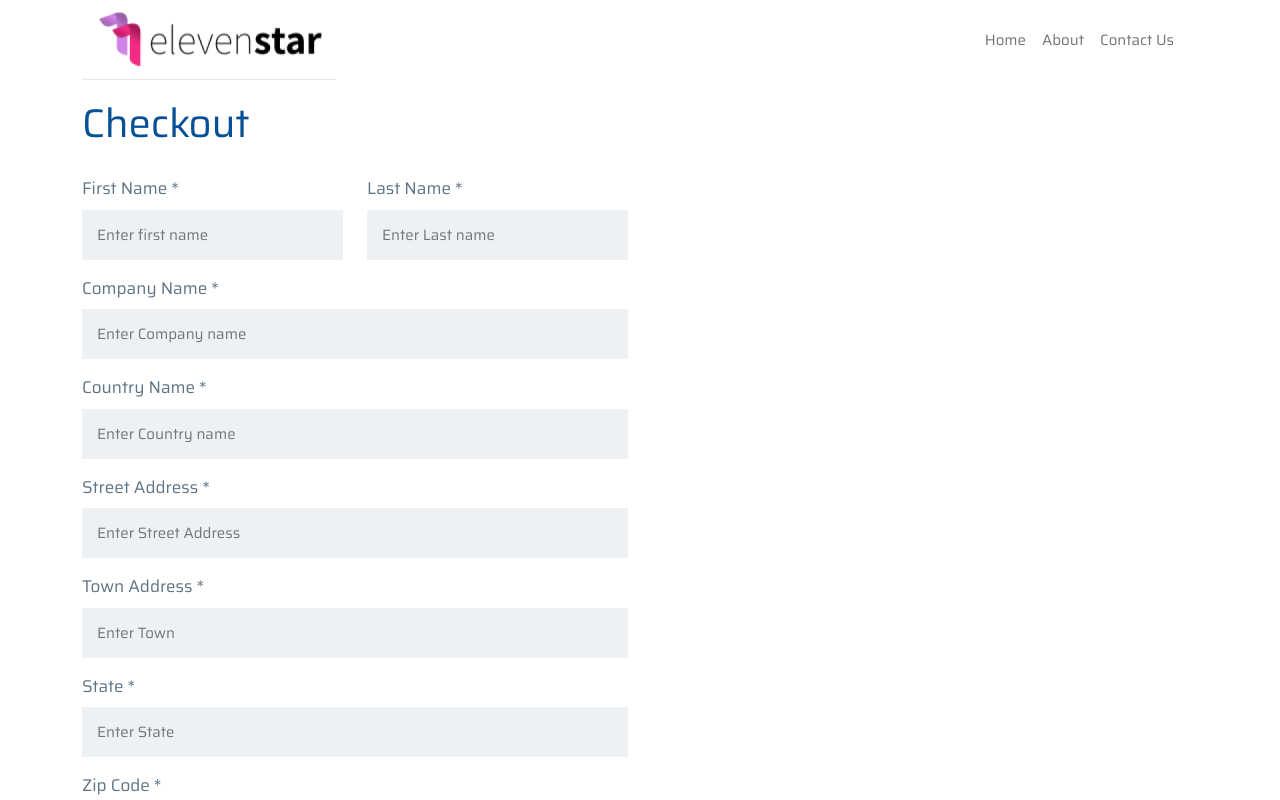
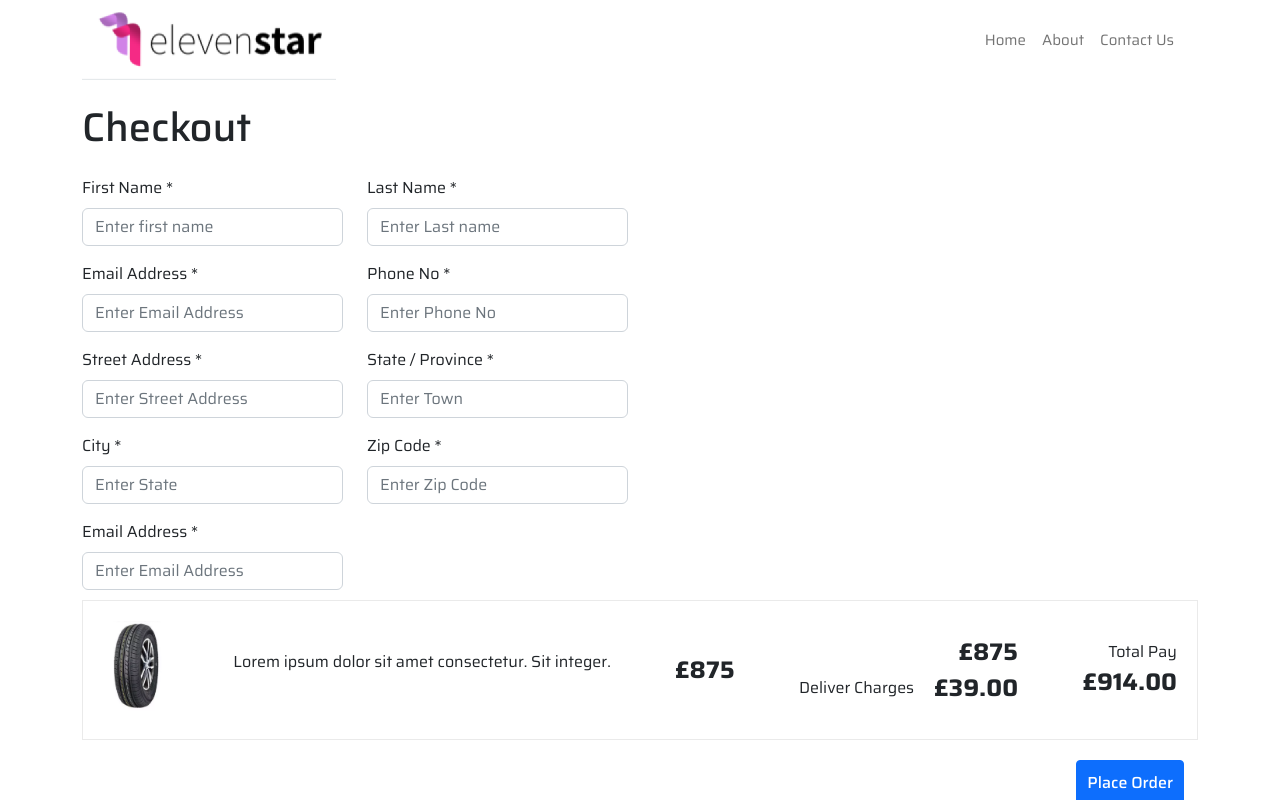
Before and after one commit to Noman12341/tier-shop-10-23-2022, a React (Create React App) app in the folder client/: page /checkout-page in a window 1280 px wide. Shown: the top 800 px of the page. Built offline with nearby package versions, Linux system fonts and the light colour scheme.

Commit message:
add checkout page

```diff
--- a/client/src/Pages/CheckoutPage/CheckoutPage.jsx
+++ b/client/src/Pages/CheckoutPage/CheckoutPage.jsx
@@ -1,12 +1,13 @@
 import React from "react";
 import "./checkout-page.css";
 import { Container, Row, Col, Form, Button } from "react-bootstrap";
+import TyreImg from "../../Assets/Images/tyre-img.png";
 
 function CheckoutPage() {
   return (
     <section>
       <Container>
-        <h1 className="page-title">Checkout</h1>
+        <h1 className="my-4">Checkout</h1>
 
         <Form>
           <Row>
@@ -14,127 +15,122 @@ function CheckoutPage() {
               <Row>
                 <Col md={6}>
                   <Form.Group>
-                    <Form.Label className="custom-form-lable">
+                    <Form.Label>
                       First Name <span>*</span>
                     </Form.Label>
-                    <input
-                      className="custom-form-control"
-                      type="text"
-                      placeholder="Enter first name"
-                    />
+                    <Form.Control type="text" placeholder="Enter first name" />
                   </Form.Group>
                 </Col>
                 <Col md={6}>
                   <Form.Group>
-                    <Form.Label className="custom-form-lable">
+                    <Form.Label>
                       Last Name <span>*</span>
                     </Form.Label>
-                    <input
-                      className="custom-form-control"
-                      type="text"
-                      placeholder="Enter Last name"
-                    />
+                    <Form.Control type="text" placeholder="Enter Last name" />
                   </Form.Group>
                 </Col>
               </Row>
               {/* company name */}
-              <Form.Group className="mt-3">
-                <Form.Label className="custom-form-lable">
-                  Company Name <span>*</span>
+              <Row>
+                <Form.Group as={Col} className="mt-3">
+                  <Form.Label>
+                    Email Address <span>*</span>
                   </Form.Label>
-                <input
-                  className="custom-form-control"
-                  type="text"
-                  placeholder="Enter Company name"
-                />
+                  <Form.Control type="text" placeholder="Enter Email Address" />
                 </Form.Group>
 
                 {/* Country / Region */}
-              <Form.Group className="mt-3">
-                <Form.Label className="custom-form-lable">
-                  Country Name <span>*</span>
+                <Form.Group as={Col} className="mt-3">
+                  <Form.Label>
+                    Phone No <span>*</span>
                   </Form.Label>
-                <input
-                  className="custom-form-control"
-                  type="text"
-                  placeholder="Enter Country name"
-                />
+                  <Form.Control type="text" placeholder="Enter Phone No" />
                 </Form.Group>
-
+              </Row>
+              <Row>
                 {/* Street Address */}
-              <Form.Group className="mt-3">
-                <Form.Label className="custom-form-lable">
+                <Form.Group as={Col} className="mt-3">
+                  <Form.Label>
                     Street Address <span>*</span>
                   </Form.Label>
-                <input
-                  className="custom-form-control"
+                  <Form.Control
                     type="text"
                     placeholder="Enter Street Address"
                   />
                 </Form.Group>
 
                 {/* Town Address */}
-              <Form.Group className="mt-3">
-                <Form.Label className="custom-form-lable">
-                  Town Address <span>*</span>
+                <Form.Group as={Col} className="mt-3">
+                  <Form.Label>
+                    State / Province <span>*</span>
                   </Form.Label>
-                <input
-                  className="custom-form-control"
-                  type="text"
-                  placeholder="Enter Town"
-                />
+                  <Form.Control type="text" placeholder="Enter Town" />
                 </Form.Group>
-
+              </Row>
+              <Row>
                 {/* State Address */}
-              <Form.Group className="mt-3">
-                <Form.Label className="custom-form-lable">
-                  State <span>*</span>
+                <Form.Group as={Col} className="mt-3">
+                  <Form.Label>
+                    City <span>*</span>
                   </Form.Label>
-                <input
-                  className="custom-form-control"
-                  type="text"
-                  placeholder="Enter State "
-                />
+                  <Form.Control type="text" placeholder="Enter State " />
                 </Form.Group>
 
                 {/* Zip Address */}
-              <Form.Group className="mt-3">
-                <Form.Label className="custom-form-lable">
+                <Form.Group as={Col} className="mt-3">
+                  <Form.Label>
                     Zip Code <span>*</span>
                   </Form.Label>
-                <input
-                  className="custom-form-control"
-                  type="text"
-                  placeholder="Enter Zip Code"
-                />
+                  <Form.Control type="text" placeholder="Enter Zip Code" />
                 </Form.Group>
+              </Row>
 
-              {/* Street Address */}
-              <Form.Group className="mt-3">
-                <Form.Label className="custom-form-lable">
-                  Phone Number <span>*</span>
-                </Form.Label>
-                <input
-                  className="custom-form-control"
-                  type="text"
-                  placeholder="Enter Phone Number"
-                />
-              </Form.Group>
-
+              <Row>
                 {/* Email Address */}
-              <Form.Group className="mt-3">
-                <Form.Label className="custom-form-lable">
+                <Form.Group as={Col} className="mt-3">
+                  <Form.Label>
                     Email Address <span>*</span>
                   </Form.Label>
-                <input
-                  className="custom-form-control"
-                  type="text"
-                  placeholder="Enter Email Address"
-                />
+                  <Form.Control type="text" placeholder="Enter Email Address" />
                 </Form.Group>
+                <Form.Group as={Col}></Form.Group>
+              </Row>
+              {/* Order Summary */}
             </Col>
             <Col md={6}></Col>
           </Row>
+          <div>
+            <table className="checkout-items-list">
+              <tr>
+                <td>
+                  <img src={TyreImg} alt="TyreImg" />
+                </td>
+                <td>
+                  <p>Lorem ipsum dolor sit amet consectetur. Sit integer.</p>
+                </td>
+                <td>
+                  <div>
+                    <span className="bold-text"> £875 </span>
+                  </div>
+                </td>
+                <td>
+                  <div style={{ textAlign: "right" }}>
+                    <span className="bold-text">£875</span>
+                  </div>
+                  <div className="d-flex align-items-center justify-content-between" style={{columnGap: "20px"}}>
+                    <span>Deliver Charges</span>
+                    <p className="bold-text mb-0">£39.00</p>
+                  </div>
+                </td>
+                <td>
+                  <div style={{ textAlign: "right" }}>
+                    <span className="d-block mr-4">Total Pay </span>{" "}
+                    <span className="bold-text">£914.00</span>
+                  </div>
+                </td>
+              </tr>
+            </table>
+          </div>
           <div className="check-place-order-wrapper">
             <Button>Place Order</Button>
           </div>
--- a/client/src/Pages/CheckoutPage/checkout-page.css
+++ b/client/src/Pages/CheckoutPage/checkout-page.css
@@ -24,6 +24,7 @@
 .check-place-order-wrapper {
     margin-top: 20px;
     margin-bottom: 40px;
+    text-align: right;
 }
 
 .check-place-order-wrapper button {
@@ -34,3 +35,31 @@
     outline: none;
     border-radius: 4px;
 }
+
+.checkout-items-list {
+    display: block;
+    background: #FFFFFF;
+    border: 1px solid #EAEAEA;
+    padding: 20px;
+    margin:10px 0;
+}
+
+.checkout-items-list tr {
+    display: flex;
+    align-items: center;
+    justify-content: space-between;
+    width: 100%;
+}
+/* .checkout-items-list tr td {
+    width: auto;
+} */
+
+.checkout-items-list img {
+    max-width: 66px;
+    max-height: 98px;
+}
+
+.bold-text {
+    font-weight: 700;
+    font-size: 24px;
+}
```
Lines whose indentation alone changed are shown as unchanged.
